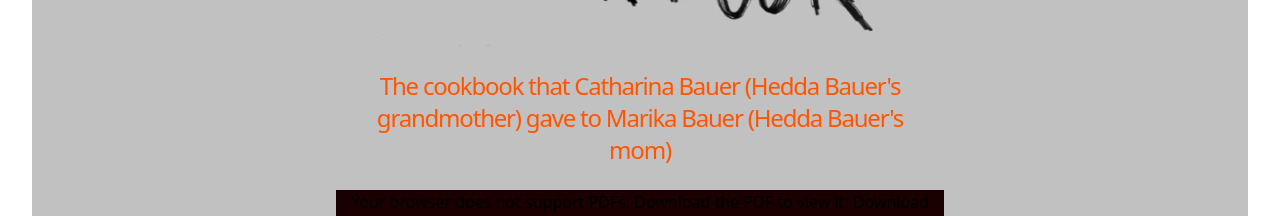
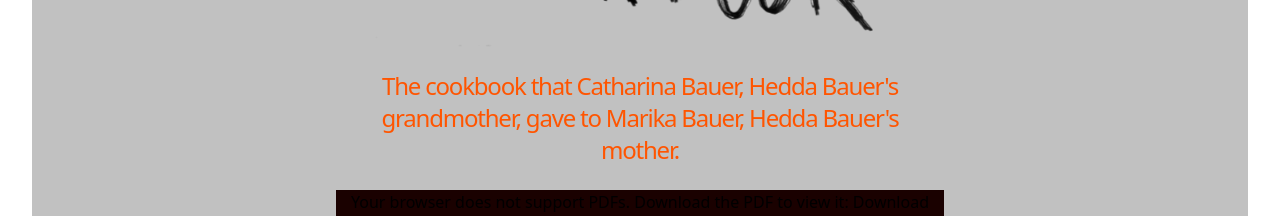
Before and after one commit to isarobertini/belly-belly-bread, a React (Vite) app: page /theCookBook in a window 1280 px wide. Shown: the part 526-742 px from the top of the page. Built offline with nearby package versions, Linux system fonts and the light colour scheme; a web font is replaced by a local one.

Commit message:
added small icon

```diff
--- a/index.html
+++ b/index.html
@@ -3,7 +3,7 @@
 
 <head>
   <meta charset="UTF-8" />
-  <link rel="" type="" href="" />
+  <link rel="icon" type="image/webp" href="/src/assets/installation//floorplan.webp" />
   <meta name="viewport" content="width=device-width, initial-scale=1.0" />
   <title>Belly Belly Bread | Diploma by Hedda Bauer</title>
 </head>
--- a/src/pages/TheCookbook.jsx
+++ b/src/pages/TheCookbook.jsx
@@ -57,7 +57,7 @@ export const TheCookbook = () => {
                                 </div>
                             </Fade>
 
-                            <SubHeadingComponent>The cookbook that Catharina Bauer (Hedda Bauer's grandmother) gave to Marika Bauer (Hedda Bauer's mom)</SubHeadingComponent>
+                            <SubHeadingComponent>The cookbook that Catharina Bauer, Hedda Bauer's grandmother, gave to Marika Bauer, Hedda Bauer's mother.</SubHeadingComponent>
                         </div>
                     </div>
 
```
